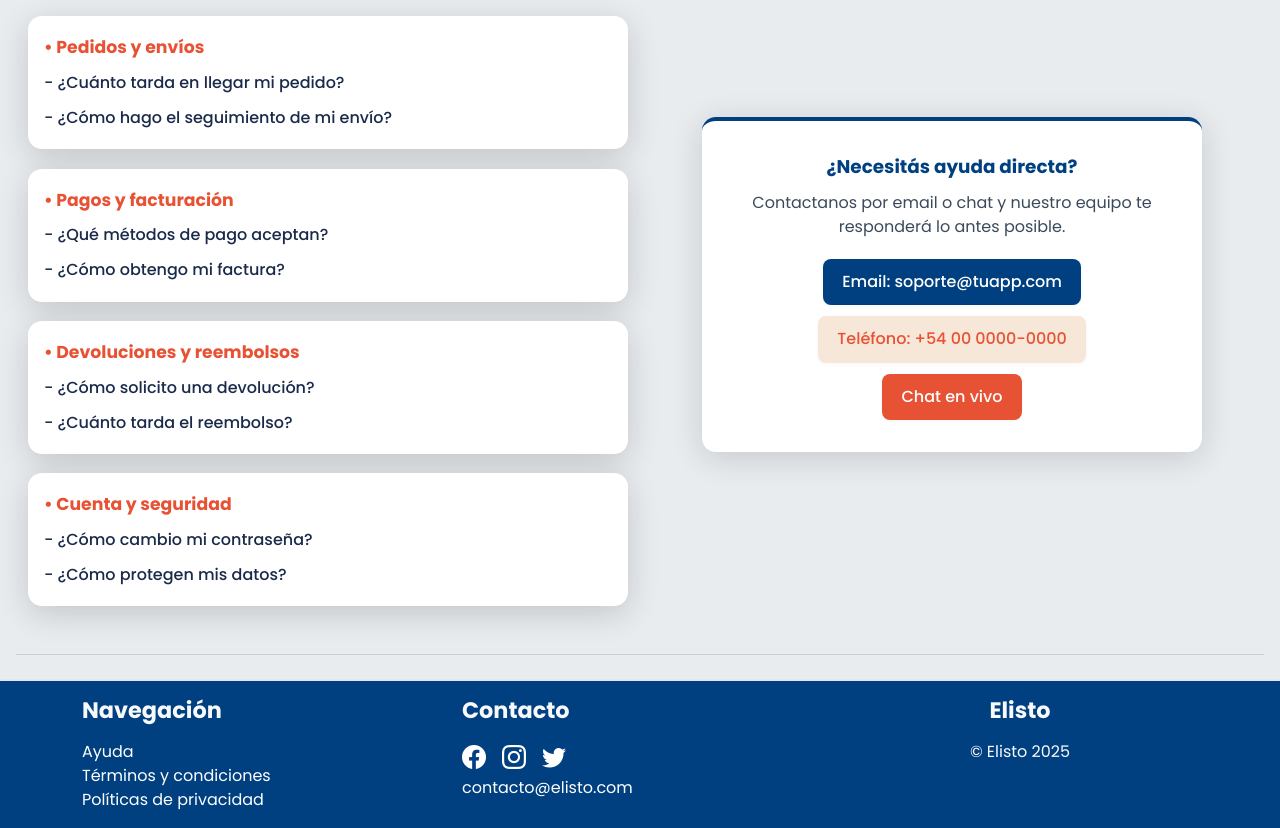
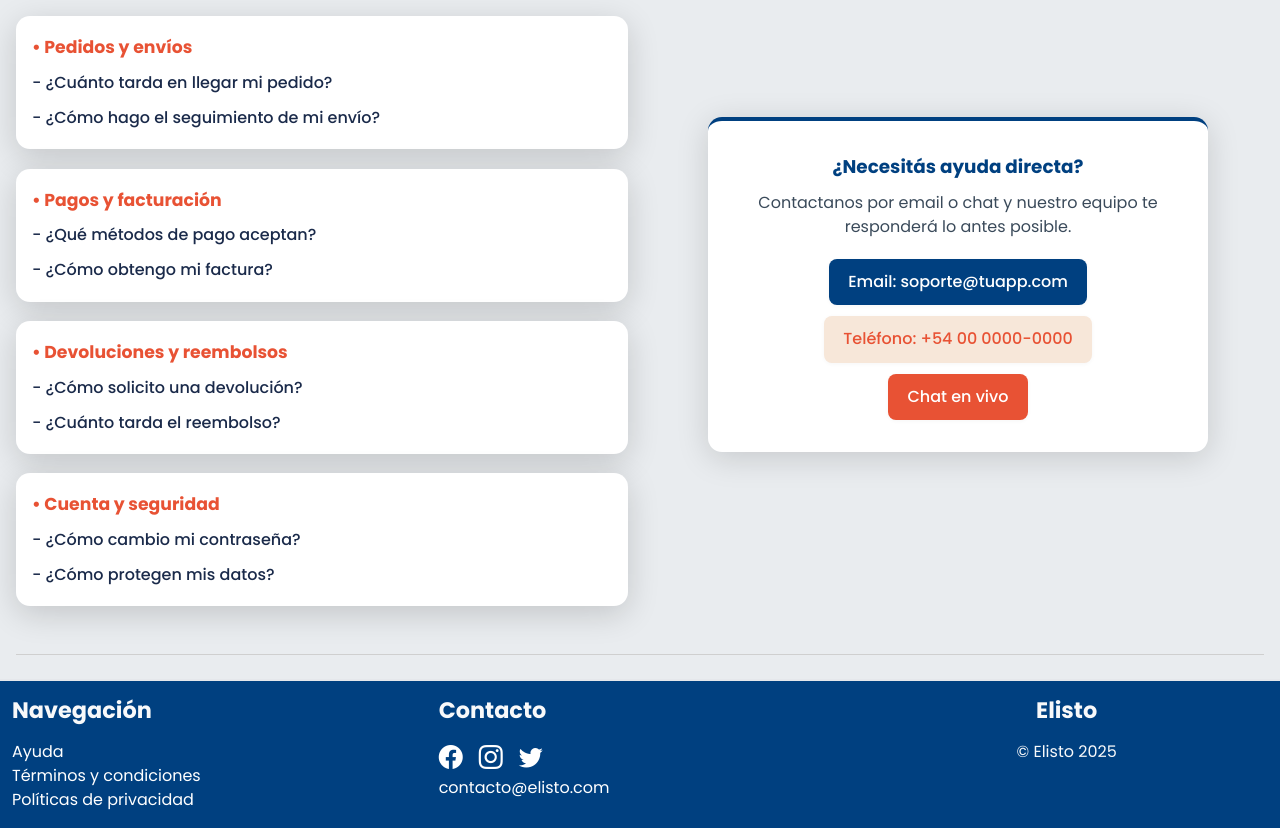
Before and after one commit to IgnacioBayugar/Elisto-ecommerce, a React (Vite) app: page /help in a window 1280 px wide. Shown: the part 731-1559 px from the top of the page. Built offline with nearby package versions, Linux system fonts and the light colour scheme; no server answers.

Commit message:
refractor(container): add new Container component for consistent content width and alignment

```diff
--- /dev/null
+++ b/src/components/Container/Container.jsx
@@ -0,0 +1,8 @@
+import './Container.scss';
+export default function Container({ children, className = '', ...props }) {
+  return (
+    <div className={`idb-container ${className}`} {...props}>
+      {children}
+    </div>
+  );
+}
--- /dev/null
+++ b/src/components/Container/Container.scss
@@ -0,0 +1,6 @@
+.idb-container {
+  max-width: 1300px;
+  margin-left: auto;
+  margin-right: auto;
+  width: 100%;
+}
--- a/src/components/Footer/Footer.jsx
+++ b/src/components/Footer/Footer.jsx
@@ -5,7 +5,7 @@ function Footer() {
 
   return (
     <footer className="idb-footer text-light pb-0 px-0 pt-3">
-      <div className="container">
+      <div className="container-fluid idb-container">
         <div className="row">
           <div className="col-md-4 mb-0">
             <h5 className="idb-footer__title">Navegación</h5>
--- a/src/components/Footer/Footer.scss
+++ b/src/components/Footer/Footer.scss
@@ -8,22 +8,10 @@ $text-color: #ffffff;
   padding: 2rem 0;
   border-top: 2px solid #e5e7eb;
 
-  .idb-footer__container {
-    max-width: 1200px;
-    margin: 0 auto;
-    padding-left: 3rem;
-    padding-right: 3rem;
-  }
-
   .idb-footer__row {
     display: flex;
     justify-content: space-between;
     align-items: flex-start;
-  }
-
-  .idb-footer__col {
-    flex: 0 0 30%;
-    margin-bottom: 1rem;
   }
 
   .idb-footer__title {
--- a/src/components/Layout/Layout.jsx
+++ b/src/components/Layout/Layout.jsx
@@ -10,7 +10,9 @@ export default function Layout({ children, onCategorySelect }) {
       <main className="idb-main-content bg-body-secondary">
         {children}
       </main>
-      <Footer />
+      <footer>
+        <Footer />
+      </footer>
     </div>
   );
 }
--- a/src/features/help/pages/HelpPage.jsx
+++ b/src/features/help/pages/HelpPage.jsx
@@ -3,16 +3,19 @@ import HelpGuides from '../components/HelpGuides';
 import HelpFAQ from '../components/HelpFAQ';
 import HelpContact from '../components/HelpContact';
 import Section from '../../../components/Section/Section';
+import Container from '../../../components/Container/Container';
 
 export default function HelpPage() {
 	return (
 		<>
 			<Section>
-				<HelpHero />
-				<HelpGuides />
+				<Container>
+					<HelpHero />
+					<HelpGuides />
+				</Container>
 			</Section>
 			<Section>
-				<div className="container-fluid">
+				<Container>
 					<div className="row g-4 align-items-center">
 						<div className="col-12 col-md-6">
 						<HelpFAQ />
@@ -21,7 +24,7 @@ export default function HelpPage() {
 						<HelpContact />
 						</div>
 					</div>
-				</div>
+				</Container>
 			</Section>
 		</>
 	);
--- a/src/pages/Help.jsx
+++ b/src/pages/Help.jsx
@@ -1,5 +1,4 @@
 import HelpPage from "../features/help/pages/HelpPage";
-import Section from '../components/Section/Section';
 
 export default function Help() {
   return (
--- a/src/pages/Home.jsx
+++ b/src/pages/Home.jsx
@@ -1,13 +1,13 @@
-
 import ProductList from '../features/products/components/ProductList/ProductList';
 import Section from '../components/Section/Section';
+import Container from '../components/Container/Container';
 
 export default function Home({ selectedCategory }) {
   return (
     <Section>
-      <div className="container-fluid">
+      <Container>
         <ProductList category={selectedCategory} />
-      </div>
+      </Container>
     </Section>
   );
 }
--- a/src/pages/Offers.jsx
+++ b/src/pages/Offers.jsx
@@ -1,9 +1,9 @@
-
 import Product from '../features/products/components/Product/Product';
 import { useEffect, useState } from 'react';
 import { fetchProductsByCategory } from '../features/products/api/productApi';
 import PaginationControls from '../components/common/PaginationControls/PaginationControls';
 import Section from '../components/Section/Section';
+import Container from '../components/Container/Container';
 
 export default function Offers({ selectedCategory }) {
   const [products, setProducts] = useState([]);
@@ -35,12 +35,12 @@ export default function Offers({ selectedCategory }) {
 
   return (
     <Section>
+      <Container>
         <PaginationControls
           currentPage={currentPage}
           totalPages={totalPages}
           onPageChange={page => setCurrentPage(page)}
         />
-      <div className="container-fluid">
         <div className="row g-3">
           {paginatedProducts.length === 0 ? (
             <div className="col-12 text-center py-5">No hay ofertas para mostrar.</div>
@@ -52,12 +52,12 @@ export default function Offers({ selectedCategory }) {
             ))
           )}
         </div>
-      </div>
         <PaginationControls
           currentPage={currentPage}
           totalPages={totalPages}
           onPageChange={page => setCurrentPage(page)}
         />
+      </Container>
     </Section>
   );
 }
```
Lines whose indentation alone changed are shown as unchanged.
